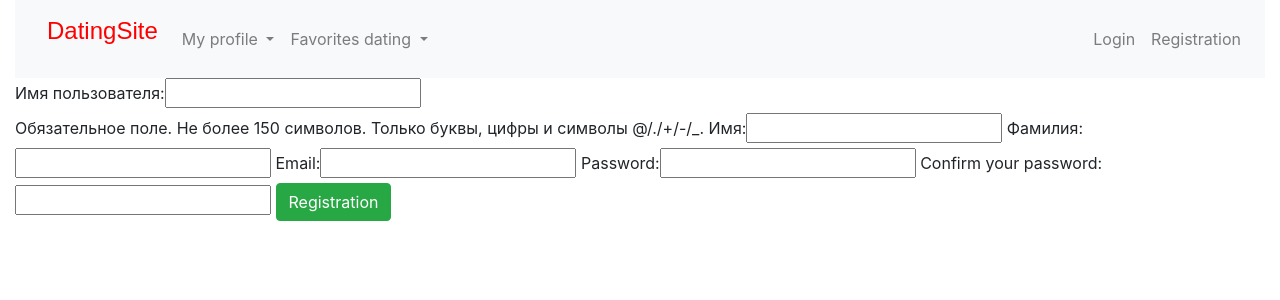
After one commit to VictorMiro/Dating_Site, a Django app: page /registration/ in a window 1280 px wide. The commit adds this page. Shown: the top 300 px of the page. Run offline with Django 3.2, Linux system fonts and the light colour scheme; some libraries are stand-ins or nearby versions.

Commit message:
add login,logout,registration on site.Add successful page of registration

```diff
--- /dev/null
+++ b/datingcore/forms.py
@@ -0,0 +1,31 @@
+from django import forms
+from django.contrib.auth.models import User
+
+
+class RegisterForm(forms.ModelForm):
+    email = forms.EmailField(label='Email')
+    password = forms.CharField(widget=forms.PasswordInput(), label='Password')
+    confirm_password = forms.CharField(widget=forms.PasswordInput(), label='Confirm your password')
+
+    def clean_confirm_password(self):
+        password = self.cleaned_data['password']
+        confirm_password = self.cleaned_data['confirm_password']
+        if password != confirm_password:
+            raise forms.ValidationError('Enter normal password')
+        return self.cleaned_data
+
+    class Meta:
+        model = User
+        fields = (
+            'username',
+            'first_name',
+            'last_name',
+            'email',
+            'password'
+        )
+
+    def save(self, commit=True):
+        user = super(RegisterForm, self).save(commit=False)
+        user.set_password(self.cleaned_data['password'])
+        user.save()
+        return user
--- a/datingcore/views.py
+++ b/datingcore/views.py
@@ -1,7 +1,23 @@
-from django.shortcuts import render
+from django.shortcuts import render, redirect
 from django.views import View
-from django.views.generic import TemplateView
+from django.views.generic import TemplateView, FormView
+from django.urls import reverse
+from datingcore.forms import RegisterForm
 
 
 class HomePageView(TemplateView):
     template_name = "homepage.html"
+
+
+class Register(FormView):
+    template_name = 'registration.html'
+    form_class = RegisterForm
+    success_url = 'registration_successfully/'
+
+    def form_valid(self, form):
+        form.save()
+        return super(Register, self).form_valid(form)
+
+
+class ThankYouView(TemplateView):
+    template_name = 'registration/registration_successfully.html'
--- a/datingsite/settings.py
+++ b/datingsite/settings.py
@@ -40,7 +40,8 @@ INSTALLED_APPS = [
     'datingcore.apps.DatingcoreConfig',
     'debug_toolbar',
     'profileOF',
-    'messagesOF'
+    'messagesOF',
+    'bootstrapform'
 ]
 
 MIDDLEWARE = [
@@ -125,5 +126,6 @@ USE_TZ = True
 
 STATIC_URL = '/static/'
 MEDIA_URL = '/media/'
+LOGOUT_REDIRECT_URL = LOGIN_REDIRECT_URL = '/'
 MEDIA_PATH = os.path.join(BASE_DIR, 'media')
 STATIC_ROOT = os.path.join(BASE_DIR, 'static')
--- a/datingsite/urls.py
+++ b/datingsite/urls.py
@@ -18,11 +18,14 @@ from django.urls import path, include
 from django.conf.urls.static import static
 from django.contrib import admin
 
-from datingcore.views import HomePageView
+from datingcore.views import HomePageView, Register, ThankYouView
 
 urlpatterns = [
     path('admin/', admin.site.urls),
     path('', HomePageView.as_view(), name='homepage'),
+    path('registration/', Register.as_view(), name='registration'),
+    path('registration/registration_successfully/', ThankYouView.as_view(), name='thank_you'),
+    path('accounts/', include('django.contrib.auth.urls'))
 ]
 if settings.DEBUG:
     import debug_toolbar
--- a/templates/homepage.html
+++ b/templates/homepage.html
@@ -49,14 +49,14 @@
           <ul class="navbar-nav ml-auto">
               {% if not user.is_authenticated %}
             <li class="nav-item">
-              <a class="nav-link" href="">Login</a>
+              <a class="nav-link" href="{% url 'login' %}">Login</a>
             </li>
                   <li class="nav-item">
-              <a class="nav-link" href="">Registration</a>
+              <a class="nav-link" href="{% url 'registration' %}">Registration</a>
                   </li>
               {% else %}
             <li class="nav-item">
-              <a class="nav-link" href="">Logout</a>
+              <a class="nav-link" href="{% url 'logout' %}">Logout</a>
             </li>
               {% endif %}
             </nav>
--- /dev/null
+++ b/templates/registration.html
@@ -0,0 +1,13 @@
+{% extends 'homepage.html' %}
+ {% load bootstrap %}
+ {% block content %}
+<form method="post">
+ <div class='container'>
+    {% csrf_token %}
+    <!--<label {% if form.username.errors %}style="color: red;"{%endif%}>{{form.username.label}}</label>-->
+    <!--{{ form.username }}-->
+    {{form|bootstrap}}
+    <input type="submit" class="btn btn-success" value="Registration">
+ </div>
+</form>
+{% endblock %}
```
Also changed, not shown: templates/registration/login.html (added, +11 -0 lines), templates/registration/registration_successfully.html (added, +7 -0 lines), db.sqlite3, templates/registration/__init__.py (added).
